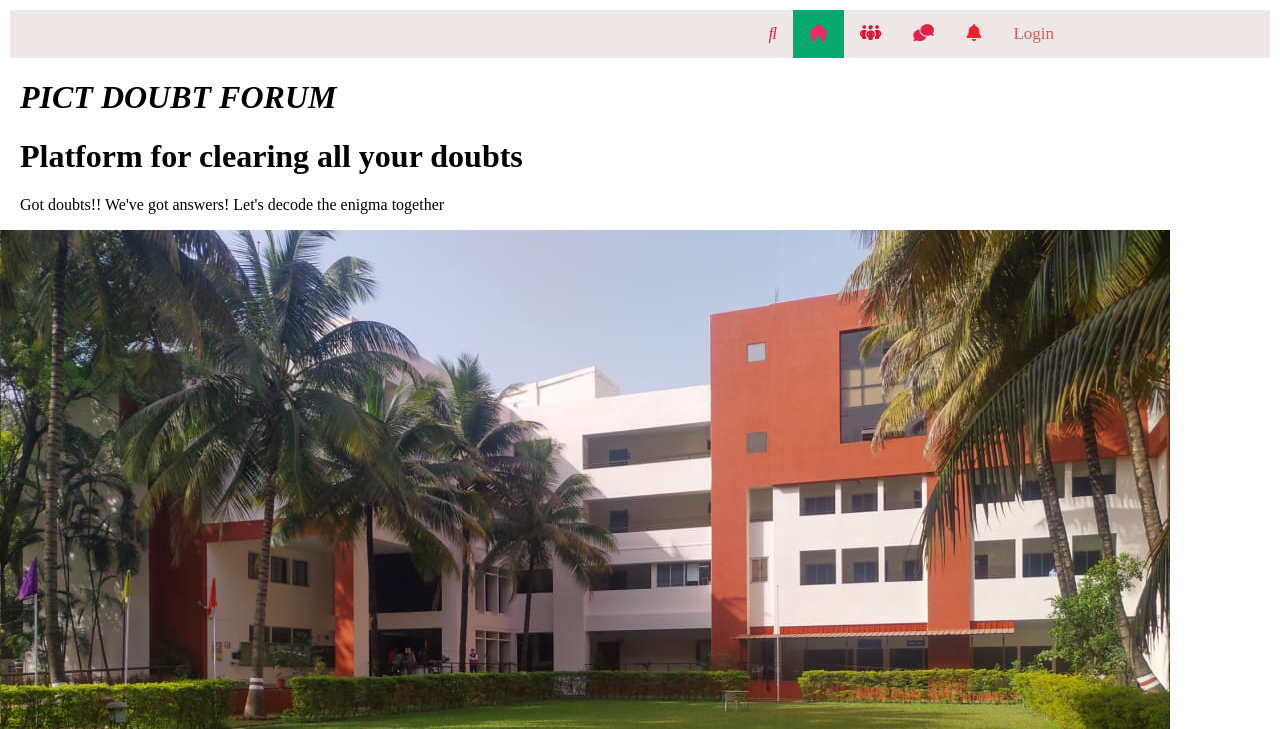
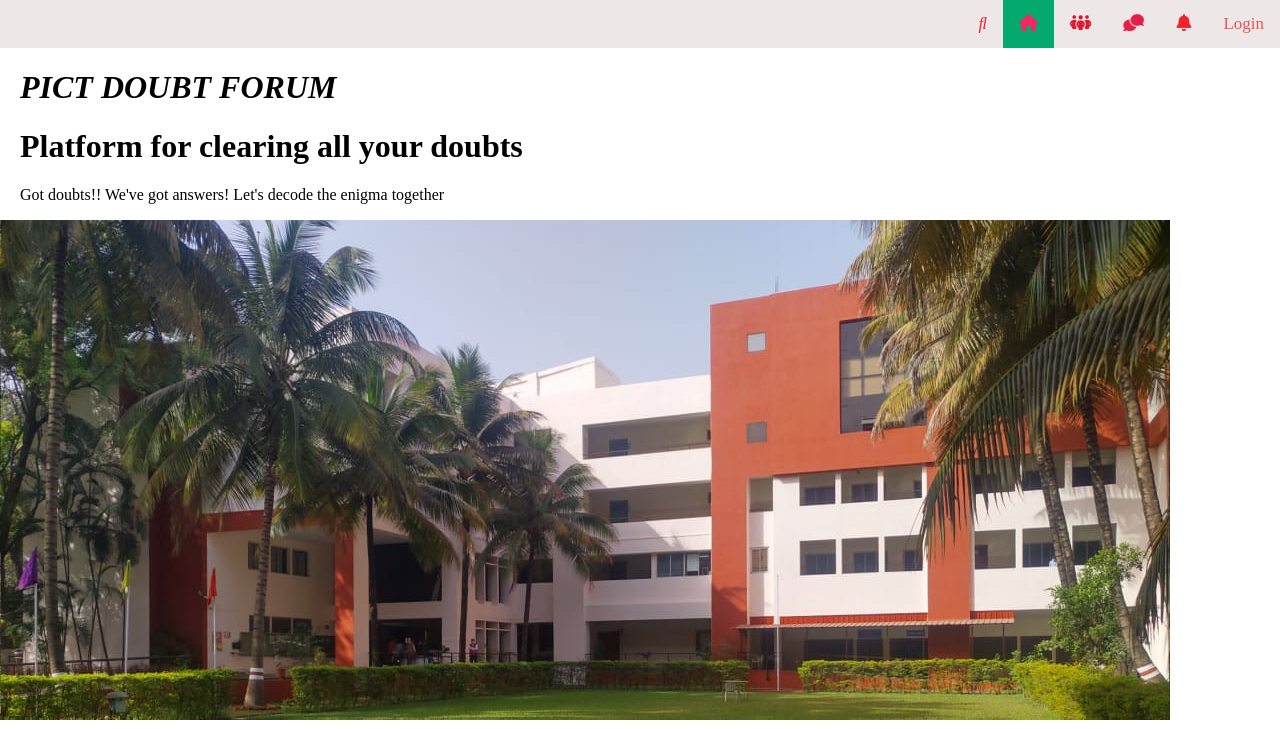
Before and after one commit to Cubic-Mc/PICT_doubt, a PHP site: page /home.html in a window 1280 px wide. Shown: the top 729 px of the page. Run offline with PHP 8.4, Linux system fonts and the light colour scheme.

Commit message:
good night

```diff
--- a/home.css
+++ b/home.css
@@ -14,8 +14,8 @@ main {
   }
 
   .topnav ul {
-    margin: 10px;
-    padding: 0px 200px 0px 0px;
+    margin: 0px;
+    padding: 0px 0px 0px 0px;
     list-style-type: none;
     background-color: #eee7e7;
     overflow: hidden;
```
